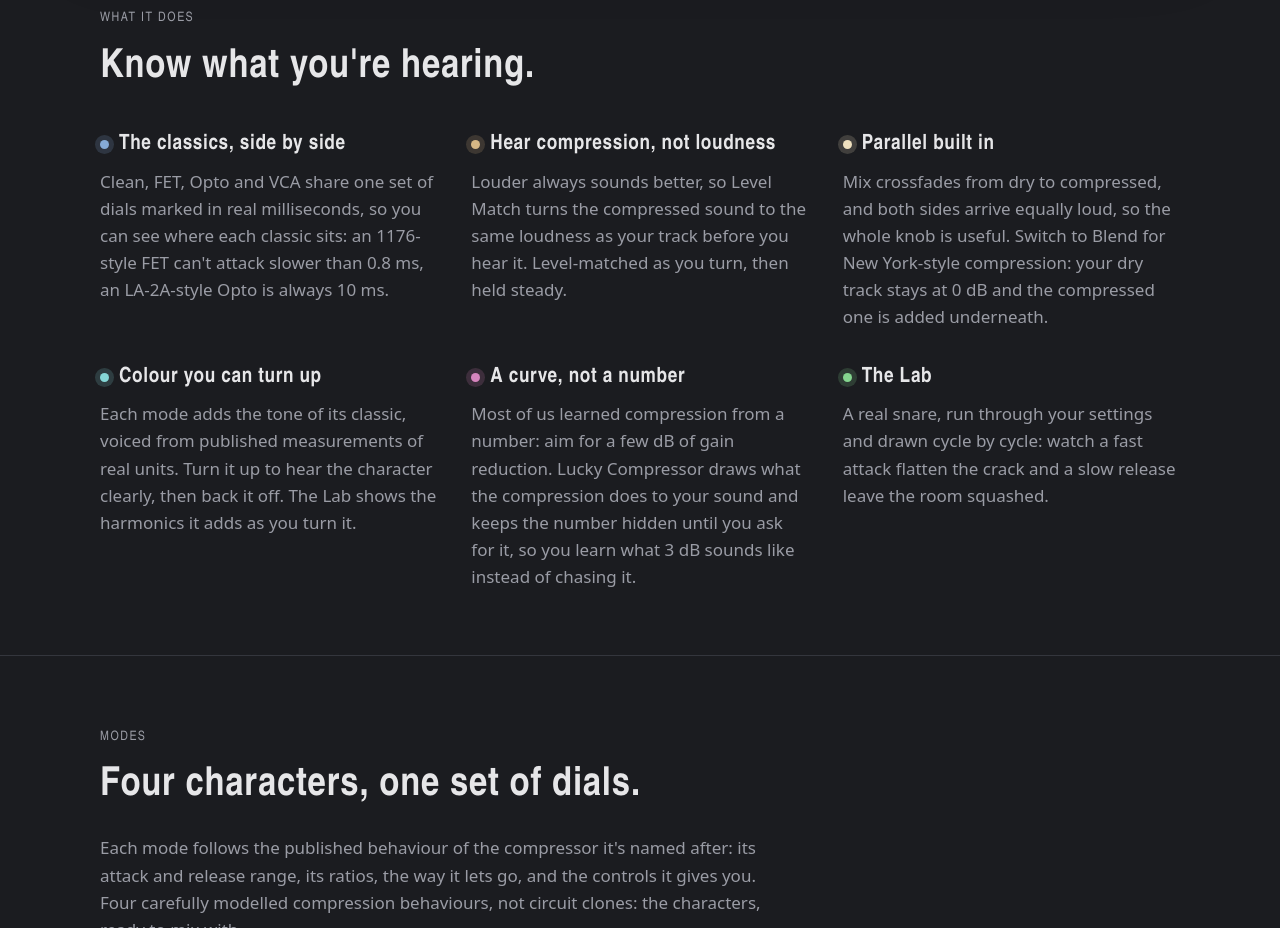
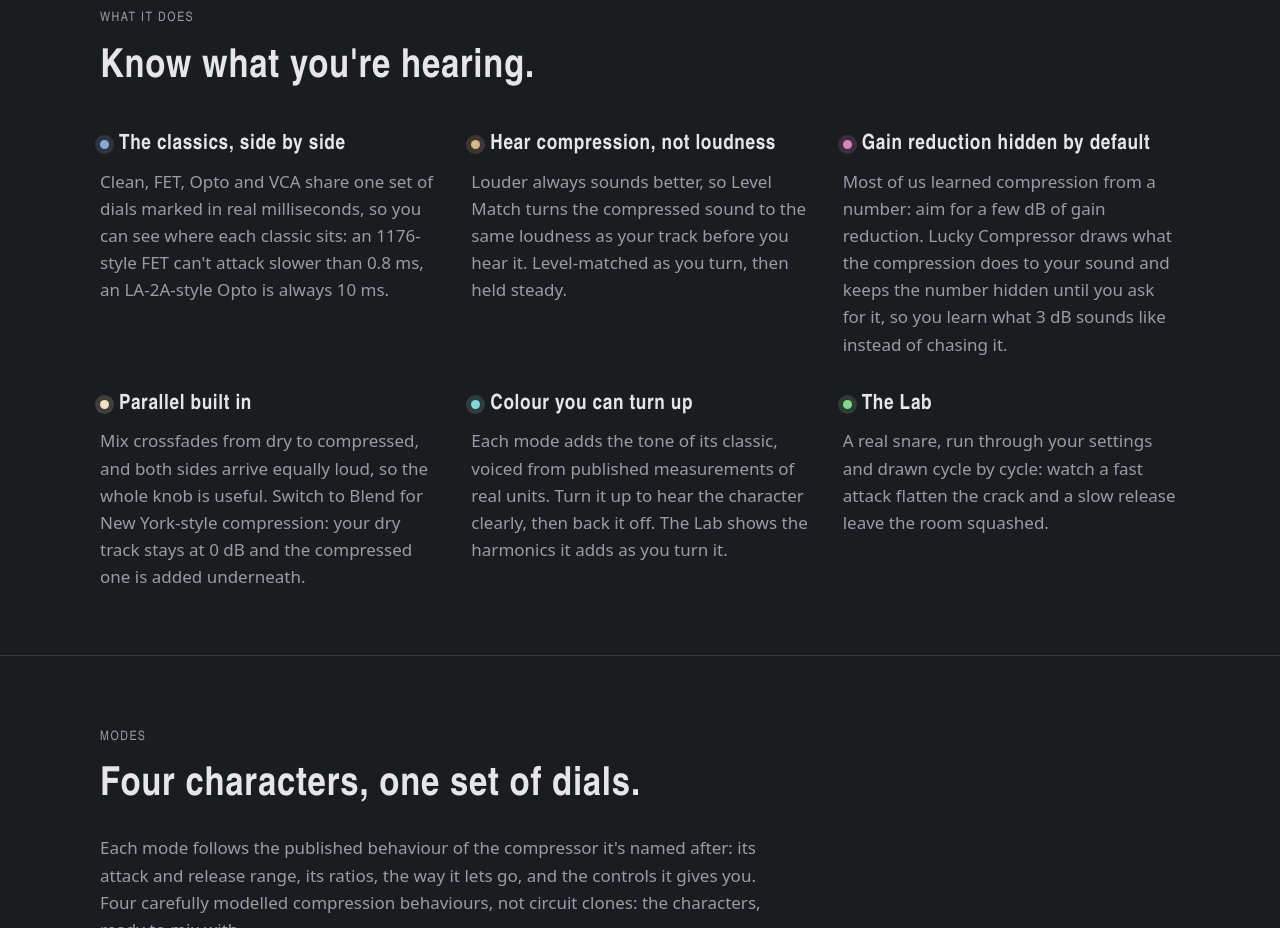
Before and after one commit to tomdmaguire/lucky-comp, a plain HTML site: page docs/index.html in a window 1280 px wide. Shown: the part 1420-2348 px from the top of the page. Drawn offline with Linux system fonts and the light colour scheme; a web font is replaced by a local one.

Commit message:
docs: lead with gain reduction hidden by default
Rename the 'A curve, not a number' card and move it to third, after
level matching; the README bullet matches.

Co-Authored-By: Claude Opus 5.5 <noreply@anthropic.com>

```diff
--- a/docs/index.html
+++ b/docs/index.html
@@ -191,6 +191,10 @@
           <h3>Hear compression, not loudness</h3>
           <p>Louder always sounds better, so Level Match turns the compressed sound to the same loudness as your track before you hear it. Level-matched as you turn, then held steady.</p>
         </div>
+        <div class="feature" style="--dot: var(--pink)">
+          <h3>Gain reduction hidden by default</h3>
+          <p>Most of us learned compression from a number: aim for a few dB of gain reduction. Lucky Compressor draws what the compression does to your sound and keeps the number hidden until you ask for it, so you learn what 3&nbsp;dB sounds like instead of chasing it.</p>
+        </div>
         <div class="feature" style="--dot: var(--cream)">
           <h3>Parallel built in</h3>
           <p>Mix crossfades from dry to compressed, and both sides arrive equally loud, so the whole knob is useful. Switch to Blend for New York-style compression: your dry track stays at 0&nbsp;dB and the compressed one is added underneath.</p>
@@ -198,10 +202,6 @@
         <div class="feature" style="--dot: var(--aqua)">
           <h3>Colour you can turn up</h3>
           <p>Each mode adds the tone of its classic, voiced from published measurements of real units. Turn it up to hear the character clearly, then back it off. The Lab shows the harmonics it adds as you turn it.</p>
-        </div>
-        <div class="feature" style="--dot: var(--pink)">
-          <h3>A curve, not a number</h3>
-          <p>Most of us learned compression from a number: aim for a few dB of gain reduction. Lucky Compressor draws what the compression does to your sound and keeps the number hidden until you ask for it, so you learn what 3&nbsp;dB sounds like instead of chasing it.</p>
         </div>
         <div class="feature" style="--dot: var(--green)">
           <h3>The Lab</h3>
```
Also changed, not shown: 1 other file.
